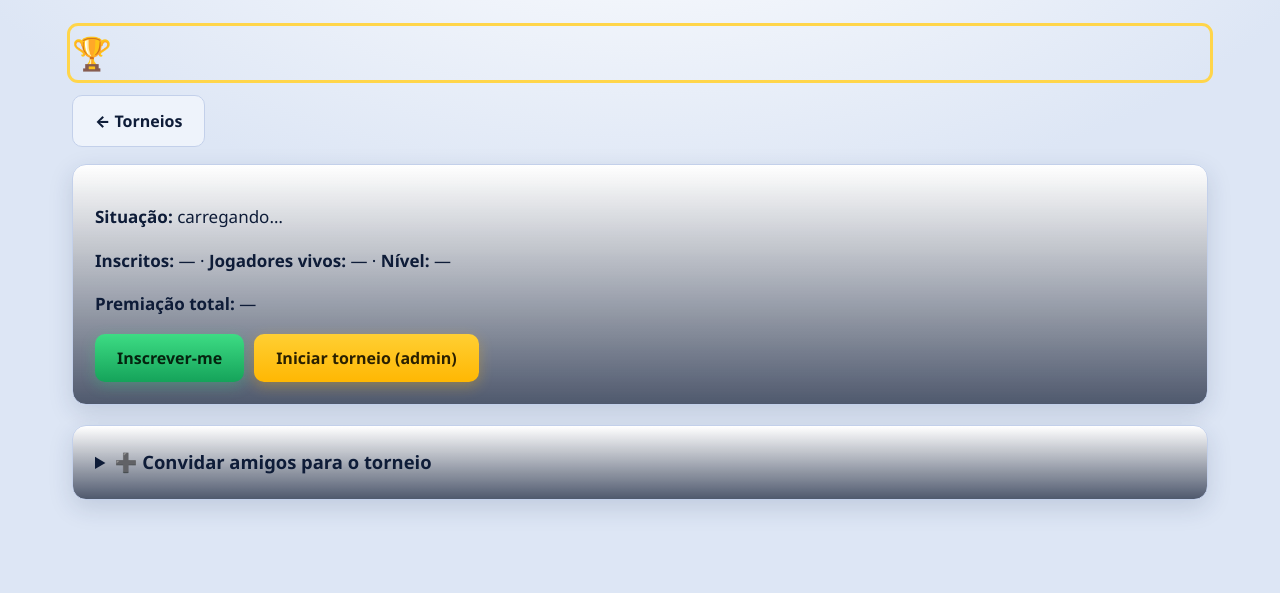
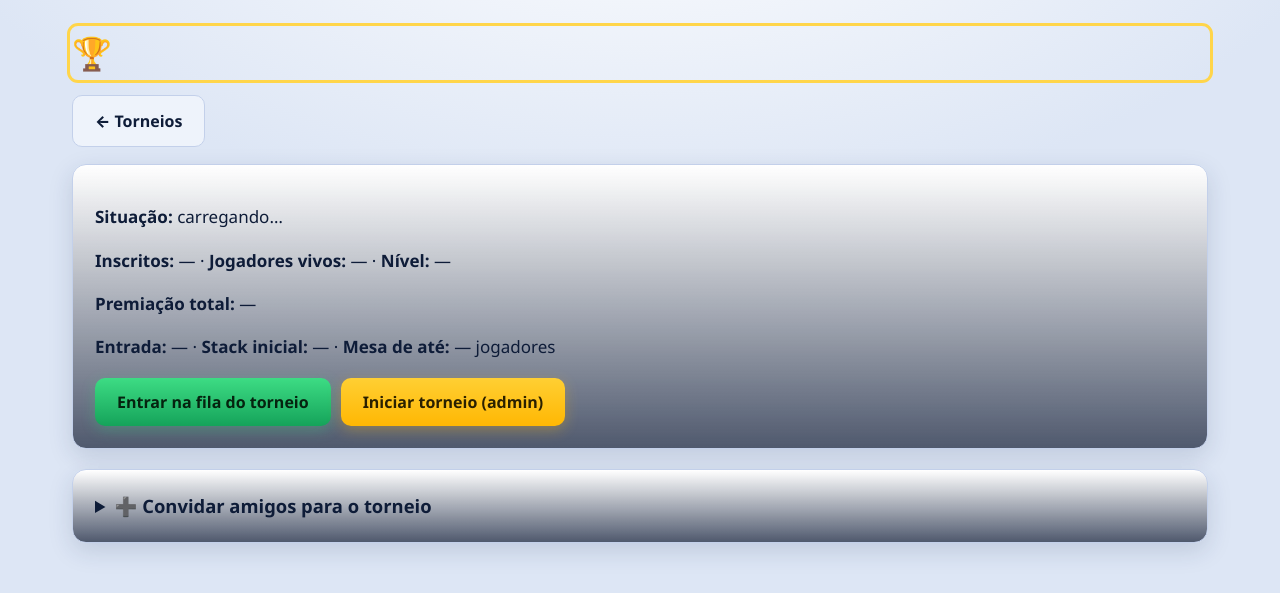
Before and after one commit to xandentro1-collab/poker-acessivel, a Flask app: template web/templates/torneio.html in a window 1280 px wide. Shown: the part 67-660 px from the top of the page. Run offline with Flask 3, Linux system fonts and the light colour scheme; the template is opened without the code that fills it, so the values that code supplies are empty; some libraries are stand-ins or nearby versions.

Commit message:
v0.31.0: lista de espera no cash + "Torneio da casa" com fila (do áudio-demo)
Itens 4 e 5 do demo Roadhouse:

- Cash: sair da mesa de verdade + lista de espera.
  - mesa.py: Assento.sair_ao_fim; marcar_para_sair() (sai na hora se não está na
    mão; senão desiste se for a vez e sai ao fim da mão) + _esvaziar_assento()
    (renomeado p/ não colidir com _remover_assento existente) chama on_saiu.
    _finalizar_mao remove quem marcou sair_ao_fim. Novo callback on_saiu.
  - app.py: GM.filas_espera; on_saiu=_ao_sair (cash: creditar_cash_out devolve
    fichas; depois _chamar_proximo_da_fila notifica o 1º da fila). Rotas
    /api/mesa/<id>/levantar, /fila/entrar|sair|(GET)fila. Sentar sai da fila.
    Lobby expõe cash/cheia/fila; botão "Entrar na lista de espera" p/ cash cheia.
  - poker.js: "Sair da mesa" chama /levantar (cash) e avisa se saída é deferida.
  - notificacoes.js: trata "vaga_mesa" abrindo diálogo de entrar.

- Torneios "da casa": mtt.resumo() expõe jogadores_por_mesa; torneios.html mostra
  entrada/stack/jogadores/inscritos; torneio.html renomeia p/ "Entrar na fila do
  torneio", mostra entrada/stack/jogadores e confirma um resumo (entrada, fichas,
  jogadores, premiação) ANTES de inscrever/debitar.

Enforcement do Jogo Responsável (pausa) também vale na /fila/entrar.
72 testes (4 novos), ruff limpo.

Co-Authored-By: Claude Opus 4.8 <noreply@anthropic.com>

```diff
--- a/server/app.py
+++ b/server/app.py
@@ -69,6 +69,7 @@ class GerenciadorMesas:
         self.mesas: dict[str, Mesa] = {}
         self.assinantes: dict[str, list] = {}   # mesa_id -> [ws,...]
         self.torneios: dict[str, Torneio] = {}  # torneios MTT
+        self.filas_espera: dict[str, list] = {}  # mesa_id -> [{apelido, usuario_id}]
         self.lock = threading.RLock()
         self._ticker_ligado = False
 
@@ -131,12 +132,43 @@ class GerenciadorMesas:
                     tempo_acao=tempo_acao, on_premiar=self._premiar(mid),
                     auto_iniciar=auto_iniciar, fechar_ao_terminar=fechar_ao_terminar,
                     big_blind_ante=big_blind_ante,
-                    on_mao_gravada=historia.salvar_mao_registro)
+                    on_mao_gravada=historia.salvar_mao_registro,
+                    on_saiu=self._ao_sair)
         if com_bots:
             mesa.preencher_com_bots(com_bots)
         self.mesas[mid] = mesa
         self.assinantes[mid] = []
         return mesa
+
+    def _ao_sair(self, mesa_id=None, usuario_id=None, apelido=None, nome=None,
+                 stack=0, torneio=False):
+        """Chamado pela mesa quando um jogador sai: no cash, devolve as fichas à
+        carteira (viram dinheiro); depois chama o próximo da fila de espera."""
+        if not torneio and usuario_id and stack and stack > 0:
+            try:
+                wallet.creditar_cash_out(usuario_id, stack, mesa_id)
+            except Exception:
+                pass
+        self._chamar_proximo_da_fila(mesa_id)
+        mesa = self.mesas.get(mesa_id)
+        if mesa:
+            self.enviar_estado(mesa)
+
+    def _chamar_proximo_da_fila(self, mesa_id):
+        """Avisa o primeiro da fila de espera que abriu uma vaga na mesa."""
+        fila = self.filas_espera.get(mesa_id) or []
+        mesa = self.mesas.get(mesa_id)
+        if not fila or not mesa:
+            return
+        if len(mesa.jogadores_sentados()) >= mesa.max_jogadores:
+            return   # ainda está cheia (bots ou outros ocuparam)
+        prox = fila.pop(0)
+        try:
+            social.notificar(prox["apelido"], "vaga_mesa",
+                             f"Abriu uma vaga na mesa {mesa.nome}. Entre para jogar!",
+                             {"mesa_id": mesa_id, "mesa_nome": mesa.nome})
+        except Exception:
+            pass
 
     def _premiar(self, mesa_id):
         def cb(assento, valor, colocacao):
@@ -365,7 +397,11 @@ def lobby():
          "jogadores": len(m.jogadores_sentados()), "max": m.max_jogadores,
          "bb": m.bb,
          # "minha": eu ainda tenho assento nesta mesa (para 'Restaurar')
-         "minha": any(a and a.jogador_id == u["apelido"] for a in m.assentos)}
+         "minha": any(a and a.jogador_id == u["apelido"] for a in m.assentos),
+         # cash cheia -> oferece lista de espera em vez de "Entrar"
+         "cash": not m.torneio,
+         "cheia": len(m.jogadores_sentados()) >= m.max_jogadores,
+         "fila": len(GM.filas_espera.get(m.id, []))}
         for m in GM.mesas.values()
     ]
     return render_template("lobby.html", usuario=u,
@@ -807,9 +843,76 @@ def api_sentar(mesa_id):
             wallet.debitar_buy_in(u["id"], custo, mesa_id)
         mesa.sentar(u["apelido"], u["apelido"], fichas, eh_bot=False, usuario_id=u["id"])
         GM.enviar_estado(mesa)   # avisa os outros da mesa (atualiza lista de PV, presença)
+        # ao sentar, sai da fila de espera desta mesa (se estava esperando)
+        fila = GM.filas_espera.get(mesa_id)
+        if fila:
+            GM.filas_espera[mesa_id] = [x for x in fila if x["apelido"] != u["apelido"]]
         return jsonify({"ok": True})
     except (wallet.ErroCarteira, ValueError) as e:
         return jsonify({"ok": False, "erro": str(e)}), 400
+
+
+@app.post("/api/mesa/<mesa_id>/levantar")
+def api_levantar(mesa_id):
+    """Sai da mesa de verdade: libera o assento e, no cash, devolve as fichas à
+    carteira. Se estava só na fila de espera, sai da fila."""
+    u = usuario_atual()
+    if not u:
+        return jsonify({"ok": False, "erro": "não autenticado"}), 401
+    mesa = GM.mesas.get(mesa_id)
+    # tira da fila de espera (se estava esperando)
+    fila = GM.filas_espera.get(mesa_id)
+    if fila:
+        GM.filas_espera[mesa_id] = [x for x in fila if x["apelido"] != u["apelido"]]
+    if not mesa:
+        return jsonify({"ok": True, "sentado": False})
+    r = mesa.marcar_para_sair(u["apelido"])
+    if not r.get("ok"):
+        return jsonify({"ok": True, "sentado": False})   # não estava sentado, tudo bem
+    GM.enviar_estado(mesa)
+    return jsonify(r)
+
+
+@app.post("/api/mesa/<mesa_id>/fila/entrar")
+def api_fila_entrar(mesa_id):
+    u = usuario_atual()
+    if not u:
+        return jsonify({"ok": False, "erro": "não autenticado"}), 401
+    if responsavel.bloqueado(u["id"]):
+        return jsonify({"ok": False, "erro": "Você ativou uma pausa no Jogo Responsável. "
+                        "Poderá jogar de novo em " + responsavel.quando_libera(u["id"]) + "."}), 403
+    mesa = GM.mesas.get(mesa_id)
+    if not mesa:
+        return jsonify({"ok": False, "erro": "mesa inexistente"}), 404
+    if any(a and a.jogador_id == u["apelido"] for a in mesa.assentos):
+        return jsonify({"ok": False, "erro": "você já está sentado nesta mesa"}), 400
+    fila = GM.filas_espera.setdefault(mesa_id, [])
+    if not any(x["apelido"] == u["apelido"] for x in fila):
+        fila.append({"apelido": u["apelido"], "usuario_id": u["id"]})
+    pos = next((i + 1 for i, x in enumerate(fila) if x["apelido"] == u["apelido"]), len(fila))
+    return jsonify({"ok": True, "posicao": pos, "tamanho": len(fila)})
+
+
+@app.post("/api/mesa/<mesa_id>/fila/sair")
+def api_fila_sair(mesa_id):
+    u = usuario_atual()
+    if not u:
+        return jsonify({"ok": False}), 401
+    fila = GM.filas_espera.get(mesa_id) or []
+    GM.filas_espera[mesa_id] = [x for x in fila if x["apelido"] != u["apelido"]]
+    return jsonify({"ok": True})
+
+
+@app.get("/api/mesa/<mesa_id>/fila")
+def api_fila_ver(mesa_id):
+    u = usuario_atual()
+    if not u:
+        return jsonify({"ok": False}), 401
+    fila = GM.filas_espera.get(mesa_id) or []
+    pos = next((i + 1 for i, x in enumerate(fila) if x["apelido"] == u["apelido"]), 0)
+    mesa = GM.mesas.get(mesa_id)
+    cheia = bool(mesa and len(mesa.jogadores_sentados()) >= mesa.max_jogadores)
+    return jsonify({"ok": True, "tamanho": len(fila), "minha_posicao": pos, "cheia": cheia})
 
 
 def _relatorio_args():
--- a/server/mtt.py
+++ b/server/mtt.py
@@ -359,5 +359,6 @@ class Torneio:
             "classificacao": self.classificacao_ordenada(),
             "mesas": len(self.mesas),
             "stack_inicial": self.stack_inicial, "buy_in": self.buy_in,
+            "jogadores_por_mesa": self.jogadores_por_mesa,
             "rebuy": self.rebuy_permitido, "addon": self.addon_permitido,
         }
--- a/web/static/notificacoes.js
+++ b/web/static/notificacoes.js
@@ -49,6 +49,12 @@
       anunciar(n.texto);
       abrirDialogoConvite(n.dados.de + " convidou você para o torneio "
         + (n.dados.torneio_nome || "") + ". Deseja ver e se inscrever?", "/torneio/" + n.dados.tid);
+      return;
+    } else if (n.tipo === "vaga_mesa" && n.dados && n.dados.mesa_id) {
+      som("convite");
+      anunciar(n.texto);
+      abrirDialogoConvite("Abriu uma vaga na mesa " + (n.dados.mesa_nome || "")
+        + ". Deseja entrar para jogar?", "/mesa/" + n.dados.mesa_id);
       return;
     } else if (n.tipo === "chat_pv") {
       som("mensagemPrivada");   // PV que chegou enquanto você está em outra tela
--- a/web/templates/torneio.html
+++ b/web/templates/torneio.html
@@ -14,8 +14,12 @@
      <strong>Nível:</strong> <span id="t-nivel">—</span></p>
   <p><strong>Premiação total:</strong> <span id="t-premio">—</span></p>
 
+  <p><strong>Entrada:</strong> <span id="t-entrada">—</span> ·
+     <strong>Stack inicial:</strong> <span id="t-stack">—</span> ·
+     <strong>Mesa de até:</strong> <span id="t-porm">—</span> jogadores</p>
+
   <div style="display:flex;gap:10px;flex-wrap:wrap;margin-top:12px">
-    <button class="btn sucesso" id="btn-inscrever">Inscrever-me</button>
+    <button class="btn sucesso" id="btn-inscrever">Entrar na fila do torneio</button>
     <button class="btn" id="btn-iniciar-t" hidden>Iniciar torneio (admin)</button>
     <span id="t-msg" role="status"></span>
   </div>
@@ -46,11 +50,17 @@
   const d = document.getElementById("dados-torneio");
   const TID = d.dataset.tid, EU = d.dataset.eu, ADMIN = d.dataset.admin === "1";
   const el = (id) => document.getElementById(id);
+  let ultimo = null;   // guarda o último estado (para o resumo de confirmação)
+
+  function entradaTxt(j) {
+    return (j.buy_in && j.buy_in > 0) ? ("R$ " + (j.buy_in / 100).toFixed(2)) : "grátis";
+  }
 
   async function estado() {
     const r = await fetch("/api/torneio/" + TID + "/estado");
     const j = await r.json();
     if (!j.ok) return;
+    ultimo = j;
     // se o torneio começou e eu tenho mesa, vai para a mesa
     if (j.minha_mesa) { window.location.href = "/mesa/" + j.minha_mesa; return; }
     el("t-estado").textContent = ({inscricao:"Inscrições abertas", andamento:"Em andamento",
@@ -59,9 +69,12 @@
     el("t-vivos").textContent = j.vivos;
     el("t-nivel").textContent = "Nível " + j.nivel.idx + " (blinds " + j.nivel.sb + "/" + j.nivel.bb + ")";
     el("t-premio").textContent = j.premio_total + " fichas";
+    el("t-entrada").textContent = entradaTxt(j);
+    el("t-stack").textContent = j.stack_inicial + " fichas";
+    el("t-porm").textContent = j.jogadores_por_mesa || 9;
 
     el("btn-inscrever").hidden = !(j.estado === "inscricao") || j.inscrito;
-    el("btn-inscrever").textContent = j.inscrito ? "Inscrito ✓" : "Inscrever-me";
+    el("btn-inscrever").textContent = j.inscrito ? "Você está na fila ✓" : "Entrar na fila do torneio";
     el("btn-iniciar-t").hidden = !(ADMIN && j.estado === "inscricao");
 
     if (j.classificacao && j.classificacao.length) {
@@ -78,9 +91,20 @@
   }
 
   el("btn-inscrever").addEventListener("click", async function () {
+    // mostra o resumo (entrada, fichas, jogadores, premiação) ANTES de confirmar
+    if (ultimo) {
+      var resumo = "Entrar na fila do torneio.\n"
+        + "Entrada: " + entradaTxt(ultimo) + ".\n"
+        + "Stack inicial: " + ultimo.stack_inicial + " fichas.\n"
+        + "Mesa de até " + (ultimo.jogadores_por_mesa || 9) + " jogadores.\n"
+        + "Premiação total: " + ultimo.premio_total + " fichas.\n"
+        + (ultimo.buy_in > 0 ? "O valor da entrada será debitado da sua carteira. " : "")
+        + "Confirmar entrada na fila?";
+      if (!window.confirm(resumo)) return;
+    }
     const r = await fetch("/api/torneio/" + TID + "/inscrever", { method: "POST" });
     const j = await r.json();
-    if (j.ok) { A11y.anunciar("Você está inscrito no torneio.", "assertivo"); estado(); }
+    if (j.ok) { A11y.anunciar("Pronto! Você entrou na fila do torneio.", "assertivo"); estado(); }
     else { el("t-msg").textContent = j.erro; A11y.anunciar("Erro: " + j.erro, "assertivo"); }
   });
   el("btn-iniciar-t").addEventListener("click", async function () {
```
Also changed, not shown: MUDANCAS.md (+27 -0 lines), server/mesa.py (+56 -1 lines), tests/test_web.py (+50 -0 lines), web/static/poker.js (+14 -1 lines), web/templates/lobby.html (+38 -0 lines), web/templates/torneios.html (+7 -3 lines).
